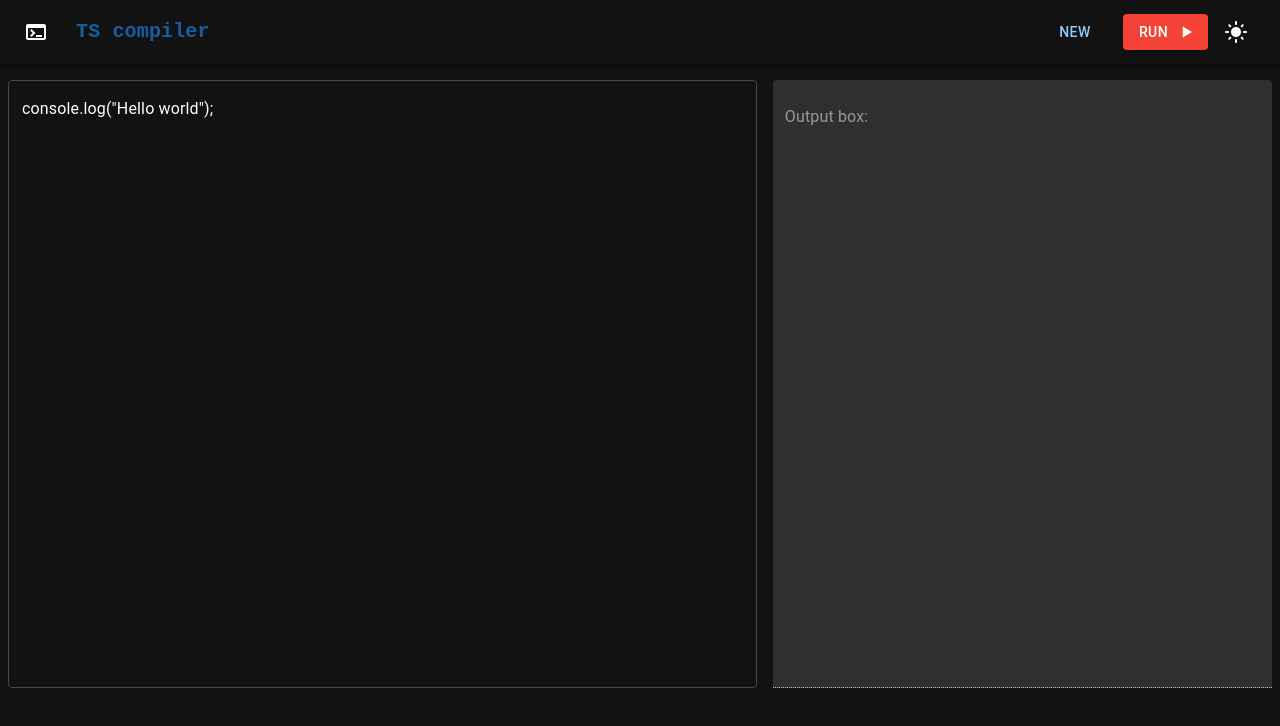
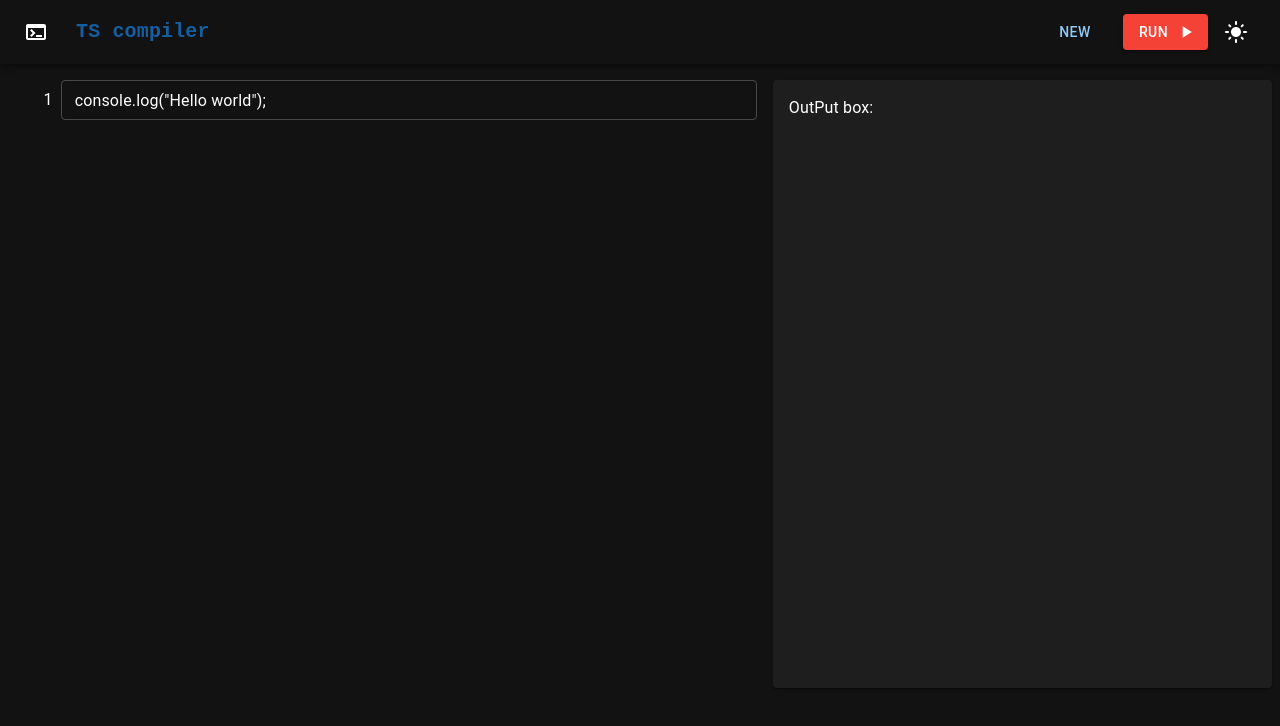
Before and after one commit to SomnathKar000/TS-Compiler-Hub, a React (Create React App) app: page / in a window 1280 px wide. Shown: the top 726 px of the page. Built offline with nearby package versions, Linux system fonts and the light colour scheme.

Commit message:
new changes in inputBox component

```diff
--- a/src/components/InputBox.tsx
+++ b/src/components/InputBox.tsx
@@ -1,18 +1,60 @@
-import React, { useRef } from "react";
+import React, { useRef, useState, useEffect } from "react";
 import { Box, TextField, Typography } from "@mui/material";
 
 const InputBox = () => {
-  let codeRef = useRef<HTMLDivElement>(null);
+  let textFieldRef = useRef<HTMLTextAreaElement>(null);
+  const [totalLines, setTotalLines] = useState(25);
+  useEffect(() => {
+    const calculateTotalLines = () => {
+      if (textFieldRef.current) {
+        const textField = textFieldRef.current;
+        const lineCount = textField.value.split("\n").length;
+        setTotalLines(lineCount);
+      }
+    };
+
+    calculateTotalLines();
+  }, []);
+
   return (
-    <Box flex={3}>
+    <Box flex={3} sx={{ display: "flex", overflowY: "auto", height: "38rem" }}>
+      <Box
+        sx={{
+          display: "flex",
+          flexDirection: "column",
+          marginY: 1,
+          width: "3rem",
+          marginRight: "0.5rem",
+          alignItems: "flex-end",
+        }}
+      >
+        {Array.from({ length: totalLines }, (_, index) => (
+          <Typography component="span" sx={{ margin: 0 }} key={index}>
+            {index + 1}
+          </Typography>
+        ))}
+      </Box>
       <TextField
-        inputRef={codeRef}
+        inputRef={textFieldRef}
         fullWidth
         multiline
-        rows={25}
+        rows={totalLines}
+        size="small"
         variant="outlined"
         defaultValue={`console.log("Hello world");`}
-        InputProps={{ disableUnderline: true }}
+        sx={{ border: "none" }}
+        onInput={() => {
+          const textField = textFieldRef.current;
+          const lineCount = textField?.value.split("\n").length;
+          setTotalLines(lineCount!);
+        }}
+        onScroll={() => {
+          const textField = textFieldRef.current;
+          const lineNumberBox = document.getElementById("line-number-box");
+          if (textField && lineNumberBox) {
+            lineNumberBox.scrollTop = textField.scrollTop;
+          }
+        }}
       />
     </Box>
   );
--- a/src/components/OutputBox.tsx
+++ b/src/components/OutputBox.tsx
@@ -1,17 +1,11 @@
 import React from "react";
-import { Box, TextField } from "@mui/material";
+import { Box, Paper, Typography } from "@mui/material";
 const OutputBox = () => {
   return (
     <Box flex={2}>
-      <TextField
-        fullWidth
-        multiline
-        rows={25}
-        variant="filled"
-        defaultValue="Output box:"
-        sx={{ margin: 0, padding: 0 }}
-        disabled
-      />
+      <Paper sx={{ height: "38rem", padding: 2 }}>
+        <Typography>OutPut box:</Typography>
+      </Paper>
     </Box>
   );
 };
```
Also changed, not shown: vercel.json (added).
